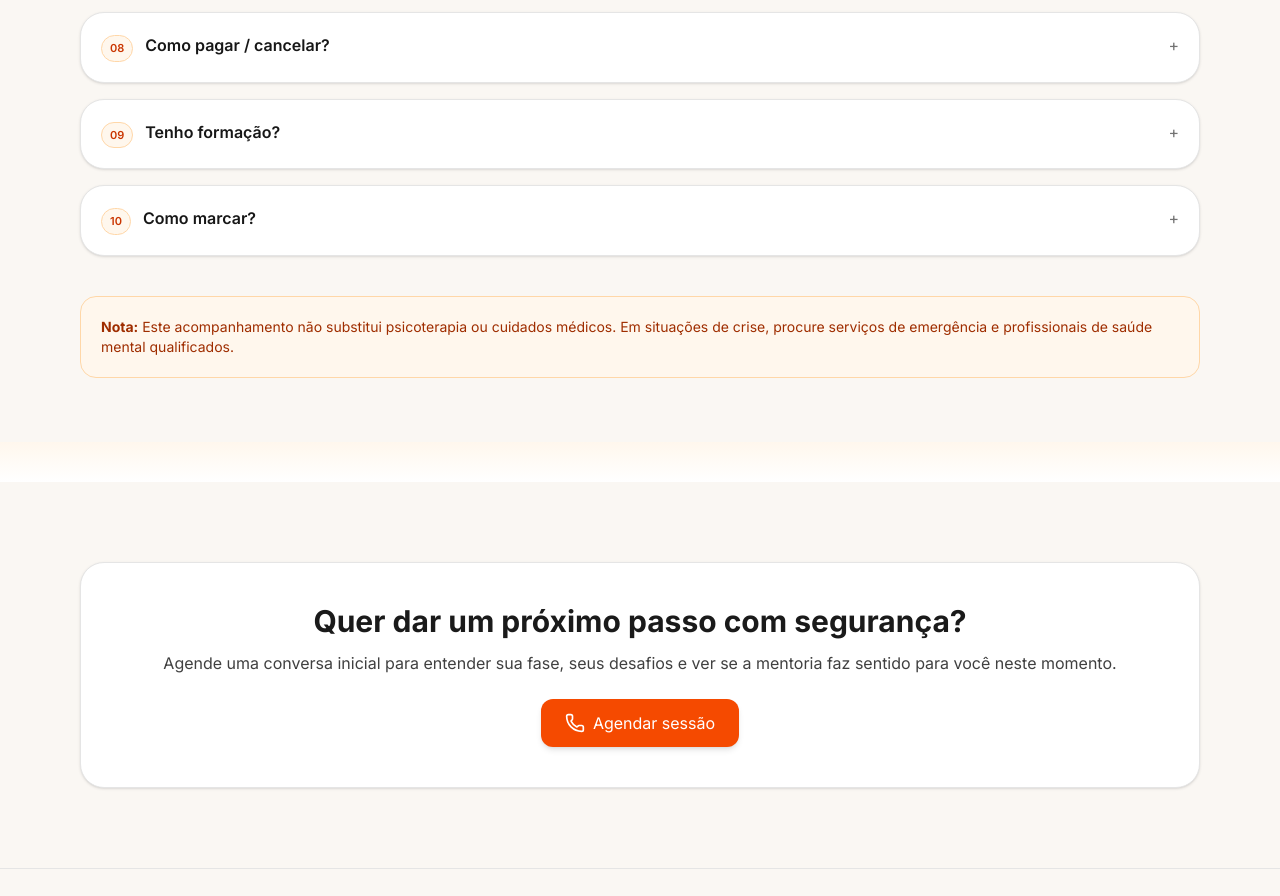
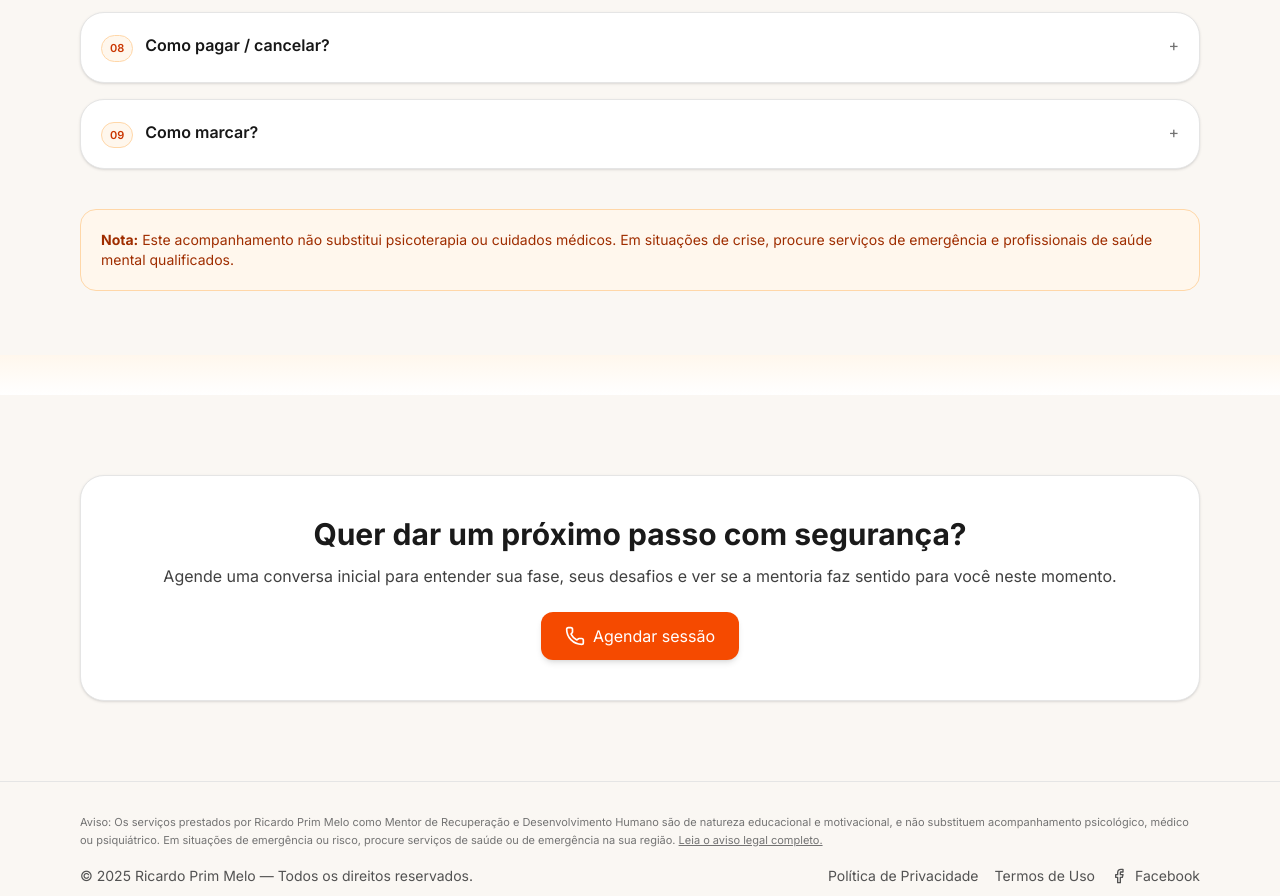
Before and after one commit to simpleFran/ricardopmelo, a Next.js app: page / in a window 1280 px wide. Shown: the part 6500-7396 px from the top of the page. Built offline with nearby package versions, Linux system fonts and the light colour scheme; no server answers; the database is empty.

Commit message:
chore: correcao secao faq

```diff
--- a/app/page.tsx
+++ b/app/page.tsx
@@ -387,10 +387,10 @@ function FAQ() {
       q: "Como pagar / cancelar?",
       a: "Pagamento por transferência / MB WAY / outro — cancelamentos até 24h antes sem custo; depois pode haver taxa.",
     },
-    {
-      q: "Tenho formação?",
-      a: "Aqui inclui cursos, certificações ou experiência voluntária — sem afirmar diplomas que não tens. Quando tiveres os detalhes, eu ajudo a escrever este trecho com precisão.",
-    },
+    // {
+    //   q: "Tenho formação?",
+    //   a: "Aqui inclui cursos, certificações ou experiência voluntária — sem afirmar diplomas que não tens. Quando tiveres os detalhes, eu ajudo a escrever este trecho com precisão.",
+    // },
     {
       q: "Como marcar?",
       // a: "Botão “Agendar sessão” → WhatsApp / Calendly / formulário de contacto, conforme estiver configurado.",
```
